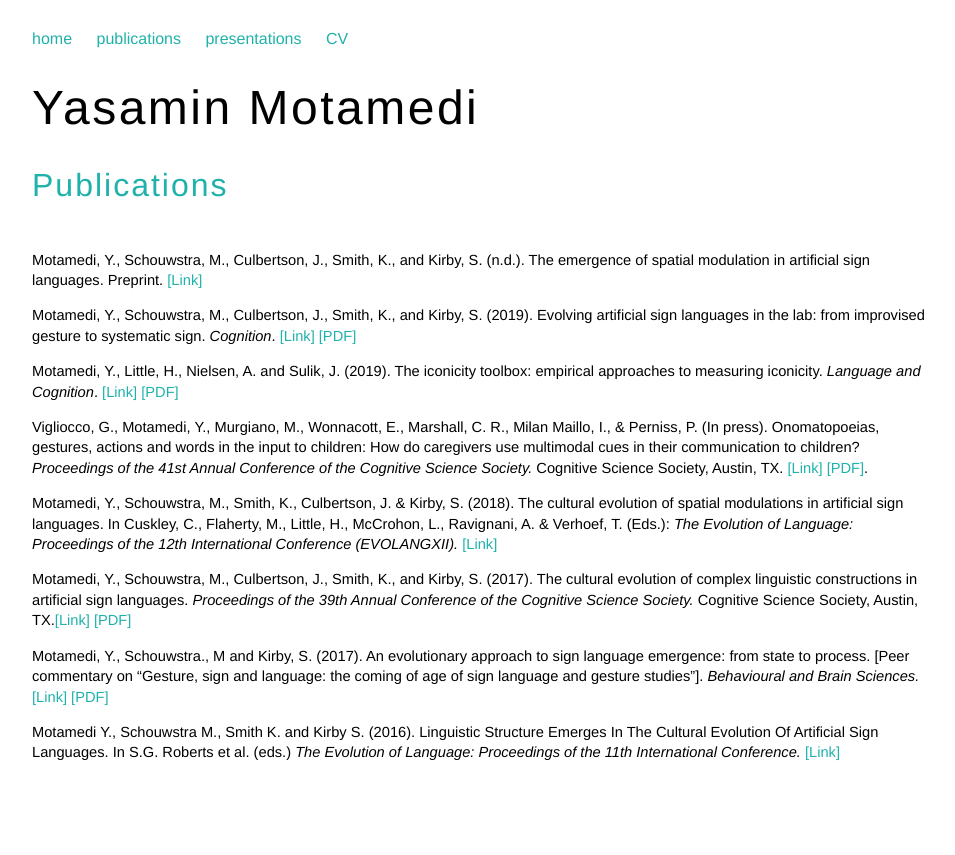
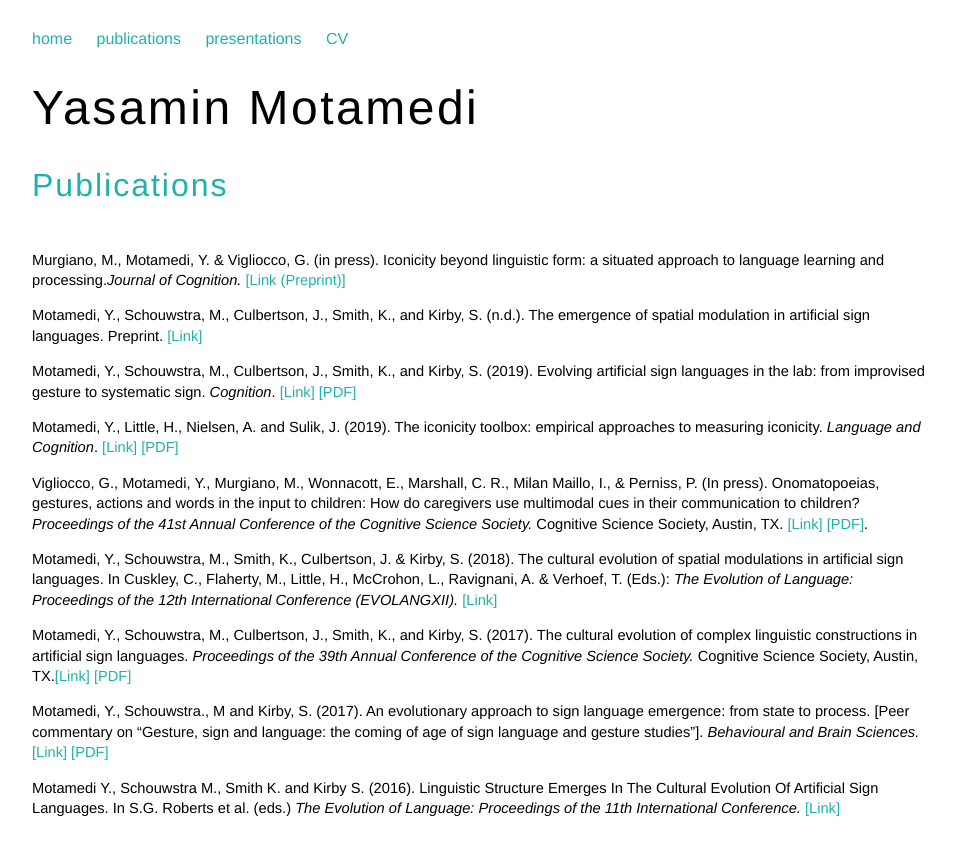
Before and after one commit to ymotamedi/ymotamedi.github.io, a Jekyll site: the page built from publications.html, in a window 1280 px wide. Shown: the top 855 px of the page, without its empty margins (160-1115 px from the left). Built offline with Jekyll 4.4.1, drawn with Linux system fonts in a browser that asks for light colours.

Commit message:
add JoC paper

```diff
--- a/publications.html
+++ b/publications.html
@@ -3,6 +3,11 @@ layout: others
 title: Publications
 ---
 <h2>Publications </h2>
+
+<p> Murgiano, M., Motamedi, Y. & Vigliocco, G. (in press).
+  Iconicity beyond linguistic form: a situated approach to language learning and processing.<i>Journal of Cognition.</i>
+  <a href = "https://psyarxiv.com/qzvxu/" target="blank">[Link (Preprint)]</a>
+</p>
 
 <p>Motamedi, Y., Schouwstra, M., Culbertson, J., Smith, K., and Kirby, S. (n.d.).
   The emergence of spatial modulation in artificial sign languages. Preprint.
```
